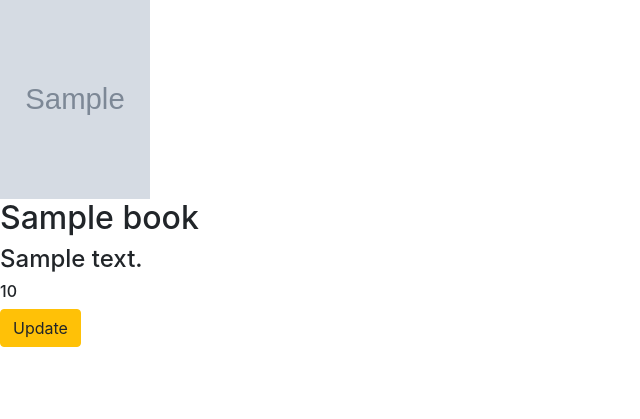
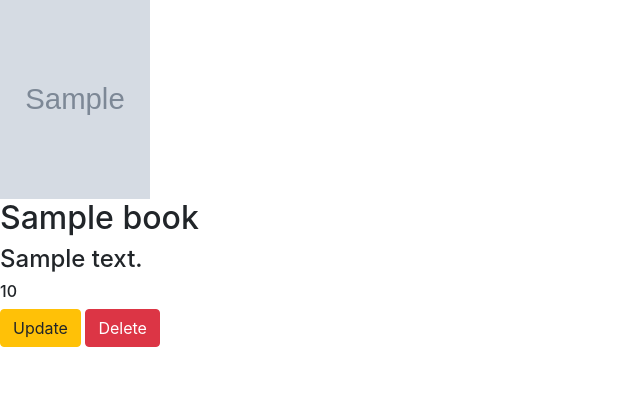
Before and after one commit to huberalberti/django_tutorial, a Django app: page /book/1/ in a window 1280 px wide. Shown: the part 57-476 px from the top of the page, without its empty margins (0-640 px from the left). Run offline with Django 5.2, Linux system fonts and the light colour scheme; tables that the repository leaves empty hold one stand-in row (values such as "Sample post"); grey boxes marked "Sample" are stand-in pictures.

Commit message:
Implement book delete

```diff
--- /dev/null
+++ b/mysite/myapp/templates/myapp/delete.html
@@ -0,0 +1,5 @@
+<form method="post">
+    {% csrf_token %}
+    Are you sure you want to delete this book?
+    <input type="submit">
+</form>
--- a/mysite/myapp/templates/myapp/detail.html
+++ b/mysite/myapp/templates/myapp/detail.html
@@ -5,4 +5,5 @@
     <h4>{{ book.desc }}</h4>
     <h6>{{ book.price }}</h6>
     <a class="btn btn-warning" href="{% url 'myapp:update' book.id %}">Update</a>
+    <a class="btn btn-danger" href="{% url 'myapp:delete' book.id %}">Delete</a>
 {% endblock %}
--- a/mysite/myapp/templates/myapp/edit.html
+++ b/mysite/myapp/templates/myapp/edit.html
@@ -1,4 +1,4 @@
-<form method="POST" enctype="multipart/form-data">
+<form method="post" enctype="multipart/form-data">
     {% csrf_token %}
     {{ form.as_p }}
     <input type="submit">
--- a/mysite/myapp/urls.py
+++ b/mysite/myapp/urls.py
@@ -7,5 +7,7 @@ urlpatterns = [
     path("", views.index, name="index"),
     path("book/<int:book_id>/", views.detail, name="detail"),
     path("add/", views.add_book, name="add_book"),
-    path("update/<int:book_id>/", views.update, name="update")
+    path("update/<int:book_id>/", views.update, name="update"),
+    path("delete/<int:book_id>/", views.delete, name="delete")
+
 ]
--- a/mysite/myapp/views.py
+++ b/mysite/myapp/views.py
@@ -37,3 +37,10 @@ def update(request, book_id):
         form.save()
         return redirect("/")
     return render(request, "myapp/edit.html", {"form": form, "book": book})
+
+def delete(request, book_id):
+    if request.method == "POST":
+        book = Book.objects.get(id=book_id)
+        book.delete()
+        return redirect("/")
+    return render(request, 'myapp/delete.html')
```
